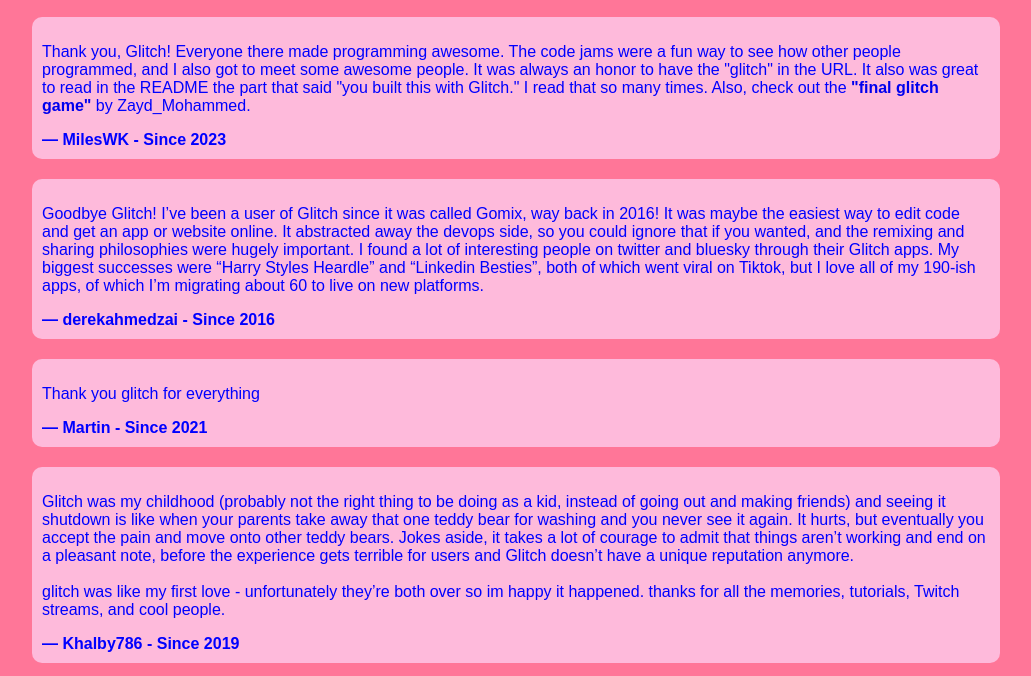
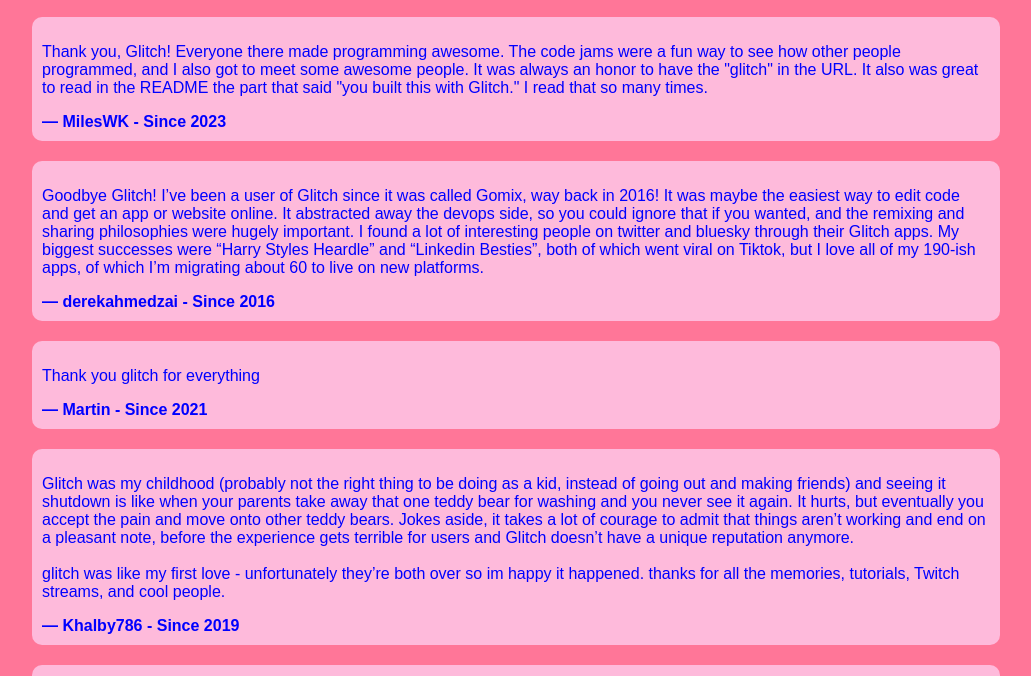
Before and after one commit to MilesWK/Goodbye-Glitch, a plain HTML site: page index.html in a window 1280 px wide. Shown: the part 157-833 px from the top of the page, without its empty margins (124-1155 px from the left). Drawn offline with Linux system fonts and the light colour scheme.

Commit message:
🍥 Remove a fish
Yeahhh... hit or miss.

```diff
--- a/index.html
+++ b/index.html
@@ -42,7 +42,6 @@
         to meet some awesome people. It was always an honor to have the "glitch"
         in the URL. It also was great to read in the README the part that said
         "you built this with Glitch." I read that so many times.
-        Also, check out the <a href="lastglitchgame.html">"final glitch game"</a> by Zayd_Mohammed.
       </p>
       <div class="name">— MilesWK - Since 2023</div>
     </div>
```
